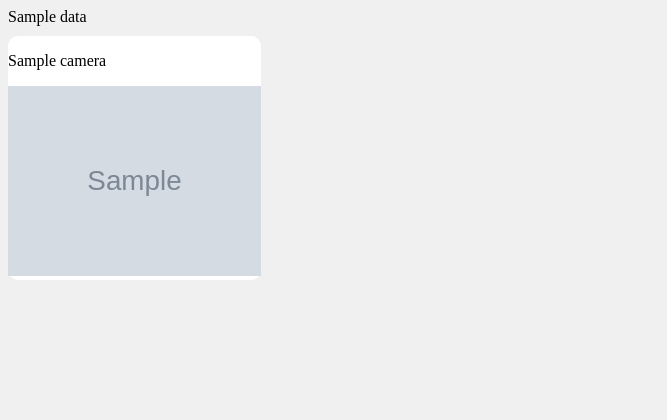
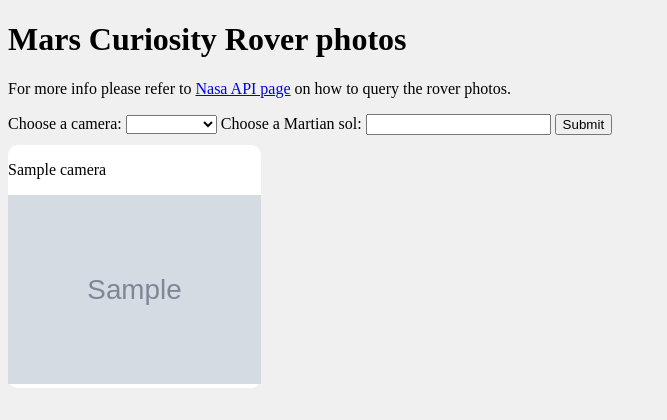
Before and after one commit to roviedo/nasa_api_flask_app, a Flask app: template templates/index.html in a window 1280 px wide. Shown: the top 420 px of the page, without its empty margins (0-667 px from the left). Run offline with Flask 2, Linux system fonts and the light colour scheme; the template is opened without the code that fills it: most values are stand-ins (such as "Sample title", 1, 10 or a date in 2020); grey boxes marked "Sample" are stand-in pictures.

Commit message:
Added filtering elements for the rover curisosity endpoint and handling of submitting the selection

```diff
--- a/main.py
+++ b/main.py
@@ -7,17 +7,20 @@ app = Flask(
 
 @app.route('/')
 def hello_world():
-    return 'Hello, World!'
+    return 'Main Page under construction'
 
 @app.route('/mars_rover')
 def mars_rover_photos():
     camera_url_arg = request.args.get('camera')
+    sol_url_arg = request.args.get('sol')
     camera_lst = ['FHAZ', 'RHAZ', 'MAST', 'CHEMCAM', 'MAHLI', 'MARDI', 'NAVCAM', 'PANCAM', 'MINITES']
     camera = 'FHAZ'
+    sol = 1000
     if camera_url_arg and camera_url_arg.upper() in camera_lst:
         camera = camera_url_arg
-    print('############ camera', camera)
-    url = 'https://api.nasa.gov/mars-photos/api/v1/rovers/curiosity/photos?sol=1000&camera=%s&api_key=%s' % (camera, api_key)
+    if sol_url_arg and int(sol_url_arg) <= 1000:
+        sol = sol_url_arg
+    url = 'https://api.nasa.gov/mars-photos/api/v1/rovers/curiosity/photos?sol=%s&camera=%s&api_key=%s' % (sol, camera, api_key)
     r = requests.get(url = url, params = {})
     data = r.json()
     print('data', data)
--- a/static/mainpage.js
+++ b/static/mainpage.js
@@ -12,3 +12,12 @@ imagesLoaded( document.querySelector('.grid'), function( instance ) {
   console.log('all images are loaded');
   msnry.layout();
 });
+
+var submitButton = document.querySelector('input[type="submit"]');
+submitButton.addEventListener('click', function () {
+    var solElem = document.querySelector('input[type="number"]');
+    var cameraElem = document.getElementById('camera');
+    var solElemValue = 1000;
+    if (parseInt(solElem.value) < 1000) solElemValue = parseInt(solElem.value);
+    window.location.href = window.location.pathname + '?camera=' + cameraElem.value + '&sol=' + solElemValue;
+});
--- a/templates/index.html
+++ b/templates/index.html
@@ -3,10 +3,36 @@
     <link rel= "stylesheet" type= "text/css" href= "/static/mainpage.css">
     <script src="/static/masonry.pkgd.min.js"></script>
     <script src="/static/imagesloaded.pkgd.min.js"></script>
+    <title>Mars Curiosity Rover photos</title>
 </head>
-<title>Hello from Flask</title>
+<h1>
+    Mars Curiosity Rover photos
+</h1>
+<div>
+    <p>
+        For more info please refer to <a href="https://api.nasa.gov/">Nasa API page</a> on how to query the rover photos.
+    </p>
+</div>
+
+<div>
+    <label for="cars">Choose a camera:</label>
+    <select name="camera" id="camera">
+      <option></option>
+      <option value='FHAZ'>FHAZ</option>
+      <option value='RHAZ'>RHAZ</option>
+      <option value='MAST'>MAST</option>
+      <option value='CHEMCAM'>CHEMCAM</option>
+      <option value='MAHLI'>MAHLI</option>
+      <option value='MARDI'>MARDI</option>
+      <option value='NAVCAM'>NAVCAM</option>
+      <option value='PANCAM'>PANCAM</option>
+      <option value='MINITES'>MINITES</option>
+    </select>
+    <label for="cars">Choose a Martian sol:</label>
+    <input type="number" />
+    <input type="submit" />
+</div>
 {% if data %}
-    <div>{{ data }}</div>
     <div class="grid">
         <div class="grid-sizer"></div>
         {% for item in data %}
@@ -17,6 +43,6 @@
         {% endfor %}
     </div>
 {% else %}
-  <h1>Hello, World!</h1>
+  <h1>No images returned</h1>
 {% endif %}
 <script src="/static/mainpage.js"></script>
```
